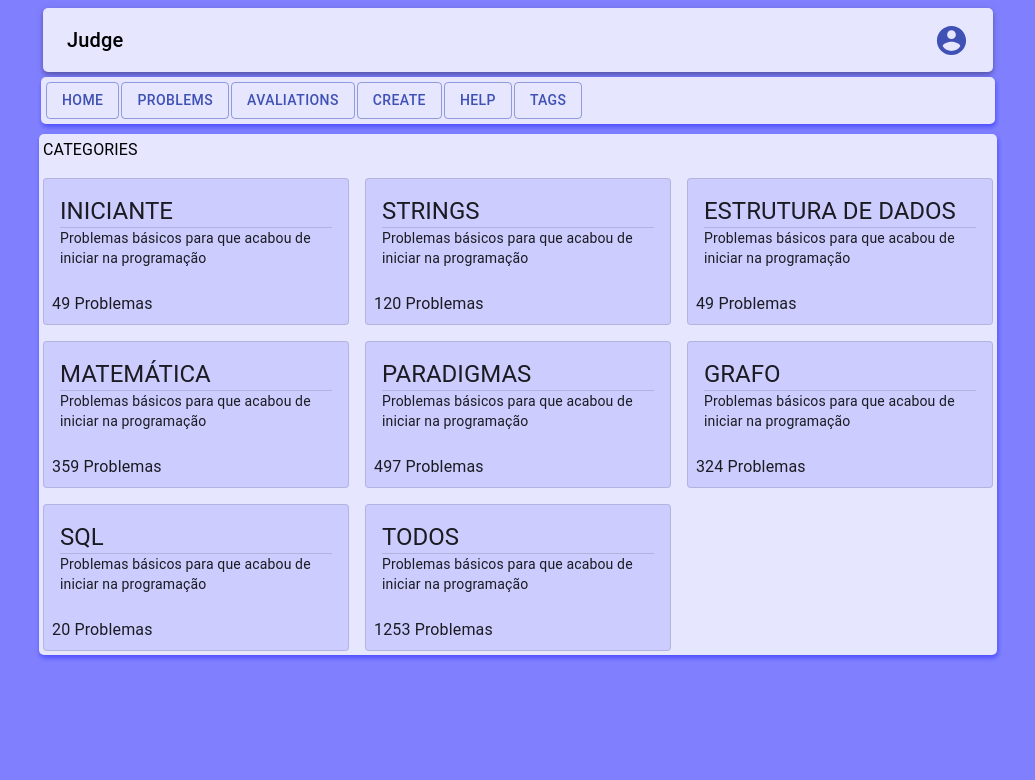
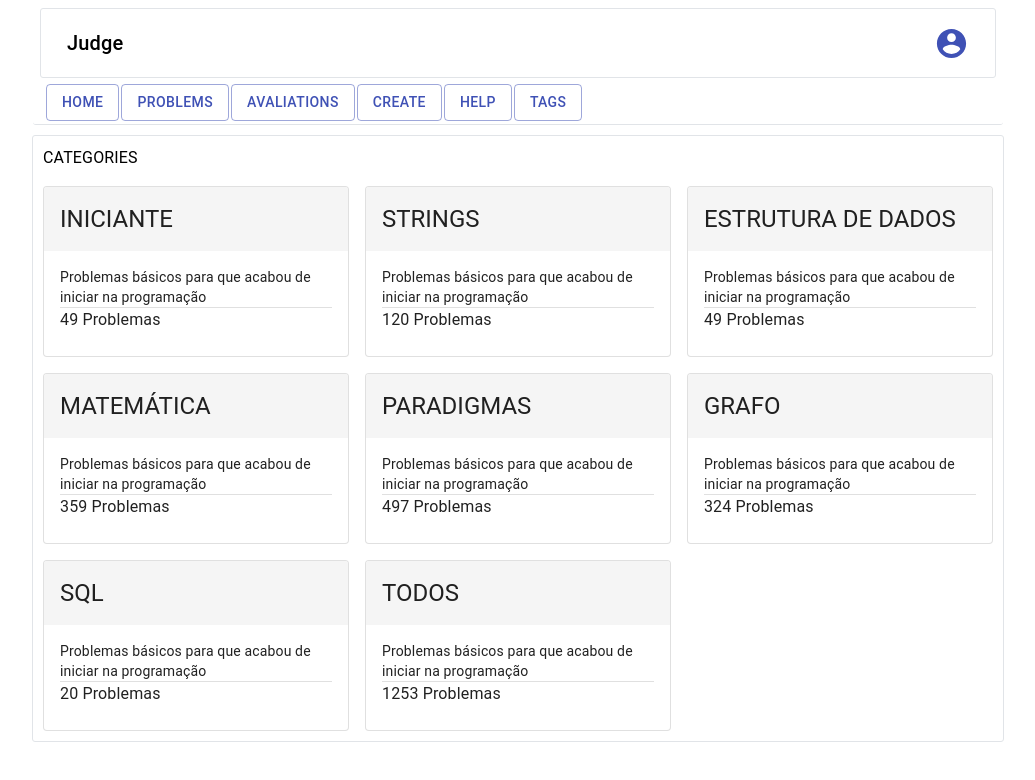
Before and after one commit to ashouy/jjudge, a React (Create React App) app in the folder jjudge-app/: page /tags in a window 1280 px wide. Shown: the top 780 px of the page, without its empty margins (122-1157 px from the left). Built offline with nearby package versions, Linux system fonts and the light colour scheme.

Commit message:
#97 some basic styles and finished create tag dialog

```diff
--- a/jjudge-app/public/index.html
+++ b/jjudge-app/public/index.html
@@ -26,7 +26,8 @@
     -->
     <title>Jjudge</title>
   </head>
-  <body style="background-color: #8080ff;">
+  <!-- style="background-color: #8080ff;" -->
+  <body >
     <noscript>You need to enable JavaScript to run this app.</noscript>
     <div id="root"></div>
     <!--
--- a/jjudge-app/src/Containers/App.js
+++ b/jjudge-app/src/Containers/App.js
@@ -18,15 +18,13 @@ const useStyles = makeStyles((theme) => ({
 
     },
     mainContent: {
-        backgroundColor:'#e6e6ff',
-        padding:'4px',
+        padding:'10px',
         marginTop: '10px',
         maxWidth: '950px',
         margin: 'auto',
         flexGrow: 1,
-        borderRadius: '5px',
-        boxShadow:' 1px 3px 5px #4d4dff'
-
+        borderRadius: '3px',
+        border: '1px solid #e1e4e8',
     }
 
 }))
--- a/jjudge-app/src/components/Header/Header.js
+++ b/jjudge-app/src/components/Header/Header.js
@@ -10,10 +10,12 @@ import AccountCircle from '@material-ui/icons/AccountCircle';
 
 const useStyles = makeStyles((theme) => ({
     appBar: {
-        backgroundColor: '#e6e6ff',
-        borderRadius: '5px',
+        borderRadius: '3px',
         margin: 'auto',
         maxWidth: '950px',
+        marginTop: '5px',
+        padding:'2px',
+        border: '1px solid #e1e4e8'
     //    [theme.breakpoints.up(900)]:{
     //         minWidth: '900px',
     //     }
@@ -75,7 +77,7 @@ export default function PrimarySearchAppBar() {
     return (
         <div className={classes.grow}>
 
-            <AppBar position='static' className={classes.appBar}>
+            <div position='static' className={classes.appBar}>
                 <Toolbar>
                     <Typography className={classes.title} variant="h6" noWrap>
                         Judge
@@ -95,7 +97,7 @@ export default function PrimarySearchAppBar() {
                     </div>
 
                 </Toolbar>
-            </AppBar>
+            </div>
             {renderMenu}
 
         </div>
--- a/jjudge-app/src/components/Header/Navbar.js
+++ b/jjudge-app/src/components/Header/Navbar.js
@@ -6,13 +6,13 @@ import { Button, Menu, MenuItem } from '@material-ui/core';
 
 const useStyles = makeStyles((theme) => ({
     root: {
-        borderRadius: '5px',
+        borderRadius: '3px',
         margin: 'auto',
         maxWidth: '950px',
         marginTop: '5px',
-        backgroundColor: '#e6e6ff',
-        padding:'2px',
-        boxShadow:' 1px 3px 5px #4d4dff'
+        paddingLeft:'10px',
+        paddingRight:'10px',
+        borderBottom: '1px solid #e1e4e8',
     },
     ul: {
         listStyleType: 'none',
--- a/jjudge-app/src/components/mainContent/createProblem/CreateProblemScreen.js
+++ b/jjudge-app/src/components/mainContent/createProblem/CreateProblemScreen.js
@@ -1,6 +1,7 @@
 import { Button, Checkbox, Divider, FormControl, FormControlLabel, Grid, InputLabel, makeStyles, MenuItem, Select, TextField, Typography } from '@material-ui/core'
 import React, { useState } from 'react'
 import TestCasesList from './TestCasesList'
+import CreateTag from './CreateTag'
 
 const useStyles = makeStyles((theme) => ({
     root: {
@@ -18,6 +19,9 @@ const options = [
     'pilha',
     'fila',
 ];
+const createTag = (name, description) =>{
+    return{name, description}
+}
 const ITEM_HEIGHT = 48;
 const ITEM_PADDING_TOP = 8;
 const MenuProps = {
@@ -29,10 +33,26 @@ const MenuProps = {
     },
 };
 const CreateProblemScreen = props => {
+    const [tags, setTags] = useState([])
     const classes = useStyles()
     const [visibility, setVisibility] = useState(false)
     const [tag, setTag] = useState('')
+    const [dialog, setDialog] = useState(false)
 
+    const openDialogHandler = () => {
+        setDialog(true)
+    }
+    const closeDialogHandler = () => {
+        setDialog(false)
+    }
+
+    const saveTagHandler = (tagName, tagDescription) => {
+        const newTag = createTag(tagName, tagDescription)
+        setTags(prevTags =>[
+            ...prevTags, newTag
+        ])
+        setDialog(false)
+    }
     const changeVisibilityHandler = event => {
         setVisibility(event.target.checked)
     }
@@ -58,34 +78,63 @@ const CreateProblemScreen = props => {
                         MenuProps={MenuProps}
                     >
                         {
-                            options.map((tag, index) => (
-                                <MenuItem key={index} value={tag} >{tag}</MenuItem>
-                        ))}
+                            tags.map((tag, index) => (
+                                <MenuItem key={index} value={tag.name} >{tag.name}</MenuItem>
+                            ))}
                     </Select>
                 </FormControl>
+                <Button
+                    style={{ marginLeft: '8px' }}
+                    variant='outlined'
+                    onClick={openDialogHandler}
+                >
+                    New Tag
+                </Button>
             </Grid>
-
+            <CreateTag
+                open={dialog}
+                handleClose={closeDialogHandler}
+                saveTag={saveTagHandler}
+            />
             <Grid item>
-                <TextField label='Enunciated' />
+                <TextField
+                    label='Enunciated'
+                    fullWidth
+                    variant='outlined'
+                    multiline
+                    rows={5}
+                />
             </Grid>
+            <Divider />
             <Grid item>
                 <Typography>Test Cases</Typography>
-                <Divider />
                 <Grid
                     container
-                    direction='row'
+                    direction='column'
                     spacing={2}
                     justify='flex-start'
-                    alignItems='center'
+                    alignItems='stretch'
                 >
                     <Grid item>
                         <TextField label='Name' />
                     </Grid>
                     <Grid item>
-                        <TextField label='Stdin' />
+                        <TextField
+                            label='Stdin'
+                            fullWidth
+                            variant='outlined'
+                            multiline
+                            rows={3}
+                        />
                     </Grid>
                     <Grid item>
-                        <TextField label='Expected Stdout' />
+                        <TextField
+                            label='Expected Stdout'
+                            fullWidth
+                            variant='outlined'
+                            multiline
+                            rows={3}
+                        />
                     </Grid>
                     <Grid item>
                         <FormControlLabel
@@ -105,8 +154,9 @@ const CreateProblemScreen = props => {
                     </Grid>
                 </Grid>
             </Grid>
-
+            <Divider />
             <Grid item>
+                <Typography>Casos de Teste Adicionados</Typography>
                 <TestCasesList />
             </Grid>
             <Grid item>
--- /dev/null
+++ b/jjudge-app/src/components/mainContent/createProblem/CreateTag.js
@@ -0,0 +1,57 @@
+import { Button, Dialog, DialogActions, DialogContent, DialogContentText, DialogTitle, makeStyles, TextField } from '@material-ui/core'
+import React, { useState } from 'react'
+
+const useStyles = makeStyles((theme) => ({
+    root: {}
+
+}))
+
+const CreateTag = props => {
+
+    const [tagName, setTagName] = useState('')
+    const [tagDescription, setTagDescription] = useState('')
+
+    const tagNameHandler = event => {
+        setTagName(event.target.value)
+    }
+    const tagDescriptionHandler = event => {
+        setTagDescription(event.target.value)
+    }
+    return (
+        <Dialog open={props.open} onClose={props.handleClose} aria-labelledby="form-dialog-title">
+            <DialogTitle id="form-dialog-title">Criar nova Tag</DialogTitle>
+            <DialogContent>
+                <DialogContentText>
+                    Neste espaço você poderá criar uma Tag
+                    para ser atribuída neste e em outros problemas
+                </DialogContentText>
+                <TextField
+                    onChange={tagNameHandler}
+                    autoFocus
+                    margin="dense"
+                    id="Tag_name"
+                    label="Nome"
+                    fullWidth
+                />
+                <TextField
+                    onChange={tagDescriptionHandler}
+                    margin="dense"
+                    id="Tag_description"
+                    label="Descrição"
+                    fullWidth
+                />
+            </DialogContent>
+            <DialogActions>
+                <Button onClick={props.saveTag.bind(this, tagName, tagDescription)} color="primary">
+                    Save
+                </Button>
+                <Button onClick={props.handleClose} color="primary">
+                    Cancel
+                </Button>
+            </DialogActions>
+        </Dialog>
+    )
+
+}
+
+export default CreateTag
--- a/jjudge-app/src/components/mainContent/createProblem/TestCasesList.js
+++ b/jjudge-app/src/components/mainContent/createProblem/TestCasesList.js
@@ -1,9 +1,8 @@
-import { Button, Checkbox, FormControlLabel, Grid, makeStyles, TextField } from '@material-ui/core'
+import { Button, Checkbox, FormControlLabel, Grid, makeStyles, TextField, Typography } from '@material-ui/core'
 import React from 'react'
 
 const useStyles = makeStyles((theme) => ({
     root: {
-
     }
 }))
 
@@ -19,30 +18,31 @@ const tests = [
 ]
 
 const TestCasesList = props => {
-
+    const classes = useStyles()
     return (
         <Grid
             container
             direction='column'
             justify='flex-start'
+            spacing={2}
         >
             {tests.map((test, index) => {
                 return (
                     <Grid
                         key={index}
                         container
-                        direction='row'
+                        direction='column'
                         justify='flex-start'
-                        alignItems='center'>
+                        alignItems='stretch'
+                        className={classes.root}
+                        >
                         <Grid item>
-                            <TextField
-                                variant='outlined'
-                                label={test.name}
-                                disabled
-                            />
+                            <Typography>{test.name}</Typography>
                         </Grid>
                         <Grid item>
                             <TextField
+                                fullWidth
+                                multiline
                                 variant='outlined'
                                 label={test.stdin}
                                 disabled
@@ -50,7 +50,9 @@ const TestCasesList = props => {
                         </Grid>
                         <Grid item>
                             <TextField
-                            variant='outlined'
+                                fullWidth
+                                multiline
+                                variant='outlined'
                                 label={test.expectStdout}
                                 disabled
                             />
--- a/jjudge-app/src/components/mainContent/createSolution/TestCasesExemple.js
+++ b/jjudge-app/src/components/mainContent/createSolution/TestCasesExemple.js
@@ -3,16 +3,16 @@ import React from 'react'
 
 const useStyles = makeStyles((theme) => ({
     root: {
-
     },
-    testCases:{
-        border: '1px solid black',
-
+    testCases: {
+        border: '1px solid #e1e4e8',
+        borderRadius: '3px',
+        backgroundColor: '#f1f2f4',
     }
 }))
 
 function create(name, stdin, expectedStdoutput,) {
-    return {name, stdin, expectedStdoutput}
+    return { name, stdin, expectedStdoutput }
 }
 const testCases = [
     create('divAB', 'stdin exemple', 'stdout exemple'),
@@ -30,10 +30,10 @@ const TestCasesExemple = props => {
         <Grid
             container
             direction='column'
-            spacing={1}
-            justify='flex-start'
+s            justify='flex-start'
             alignItems='stretch'
             className={classes.root}
+            spacing={2}
         >
             {
                 testCases.map((test, index) => (
@@ -48,33 +48,24 @@ const TestCasesExemple = props => {
 
                         >
                             <Grid item >
-                                <Typography>Name</Typography>
-                                <Divider />
-                                <TextField
-                                    fullWidth
-                                    variant='outlined'
-                                    disabled
-                                    defaultValue={test.name}
-                                />
+                                <Typography>{test.name}</Typography>
                             </Grid>
                             <Grid item>
-                                <Typography>Stdin</Typography>
-                                <Divider />
                                 <TextField
                                     fullWidth
                                     variant='outlined'
                                     disabled
                                     defaultValue={test.stdin}
-                                />
+                                    label='stdin'
+                                    />
                             </Grid>
                             <Grid item>
-                                <Typography>Expected Output</Typography>
-                                <Divider />
                                 <TextField
                                     fullWidth
                                     variant='outlined'
                                     disabled
                                     defaultValue={test.expectedStdoutput}
+                                    label='expected stdout'
                                 />
                             </Grid>
                         </Grid>
--- a/jjudge-app/src/components/mainContent/tags/TagCard.js
+++ b/jjudge-app/src/components/mainContent/tags/TagCard.js
@@ -1,21 +1,14 @@
 import React from 'react';
 import { makeStyles } from '@material-ui/core/styles';
 import Card from '@material-ui/core/Card';
-import CardActions from '@material-ui/core/CardActions';
 import CardContent from '@material-ui/core/CardContent';
-import Button from '@material-ui/core/Button';
 import Typography from '@material-ui/core/Typography';
-import { Divider } from '@material-ui/core';
+import { CardHeader, Divider } from '@material-ui/core';
 
 const useStyles = makeStyles({
     root: {
         minWidth: 275,
-        backgroundColor: '#ccccff'
-    },
-    bullet: {
-        display: 'inline-block',
-        margin: '0 2px',
-        transform: 'scale(0.8)',
+        cursor:'pointer'
     },
     title: {
         fontSize: 14,
@@ -23,6 +16,10 @@ const useStyles = makeStyles({
     pos: {
         marginBottom: 12,
     },
+    header: {
+        backgroundColor: '#f5f5f5'
+    }
+
 });
 
 
@@ -30,20 +27,19 @@ const TagCard = props => {
     const classes = useStyles();
 
     return (
-        <Card className={classes.root} variant='outlined'>
+        <Card onClick={() =>{alert('alo')}} className={classes.root} variant='outlined'>
+            <CardHeader
+                className={classes.header}
+                title={props.title}
+            />
             <CardContent>
-                <Typography variant="h5" component="h2">
-                    {props.title}
-                </Typography>
-                <Divider />
-
                 <Typography variant="body2" component="p">
                     {props.description}
                 </Typography>
+                <Divider />
+                <Typography>{props.amount} Problemas</Typography>
             </CardContent>
-            <CardActions>
-                <Typography>{props.amount} Problemas</Typography>
-            </CardActions>
+
         </Card>
     );
 }
```
